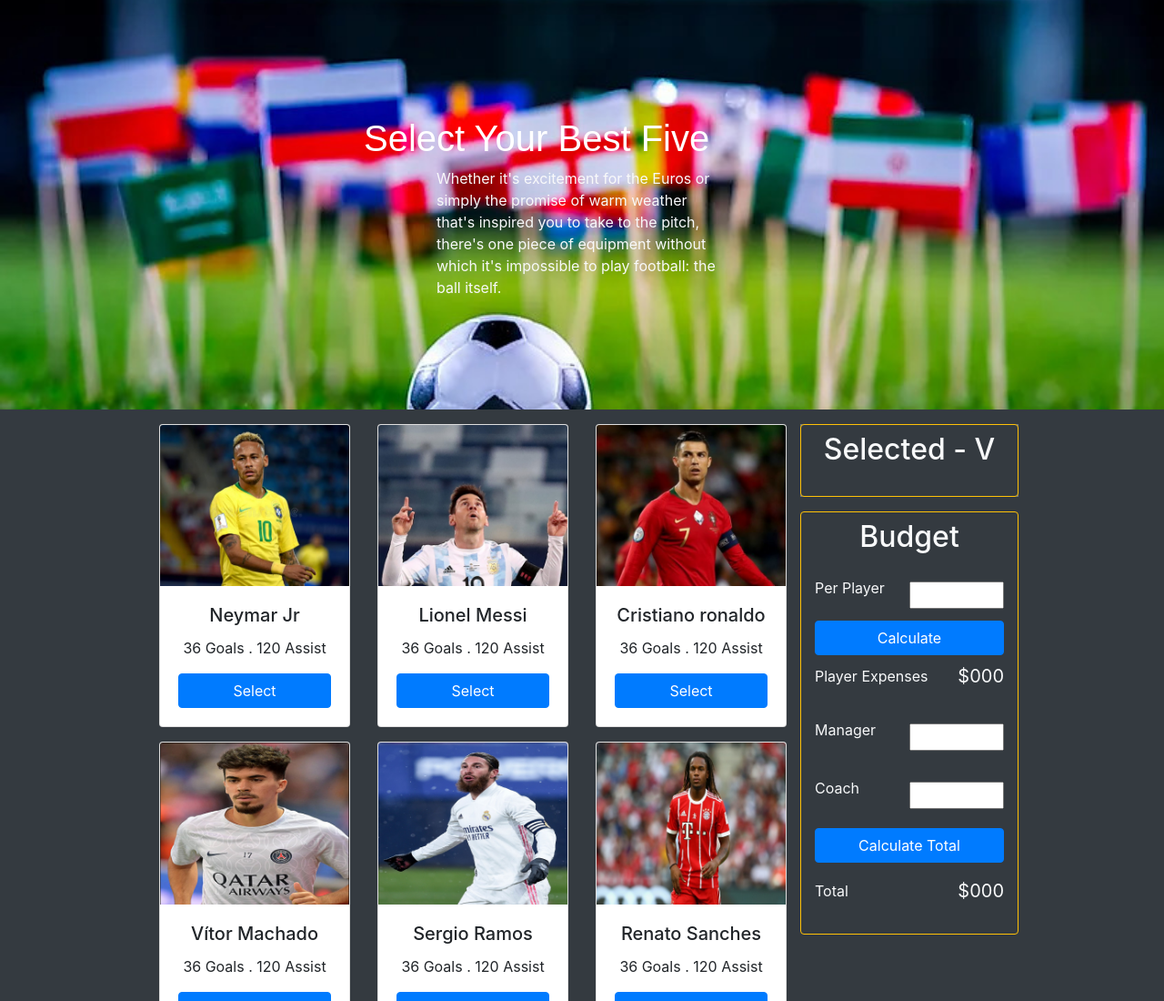
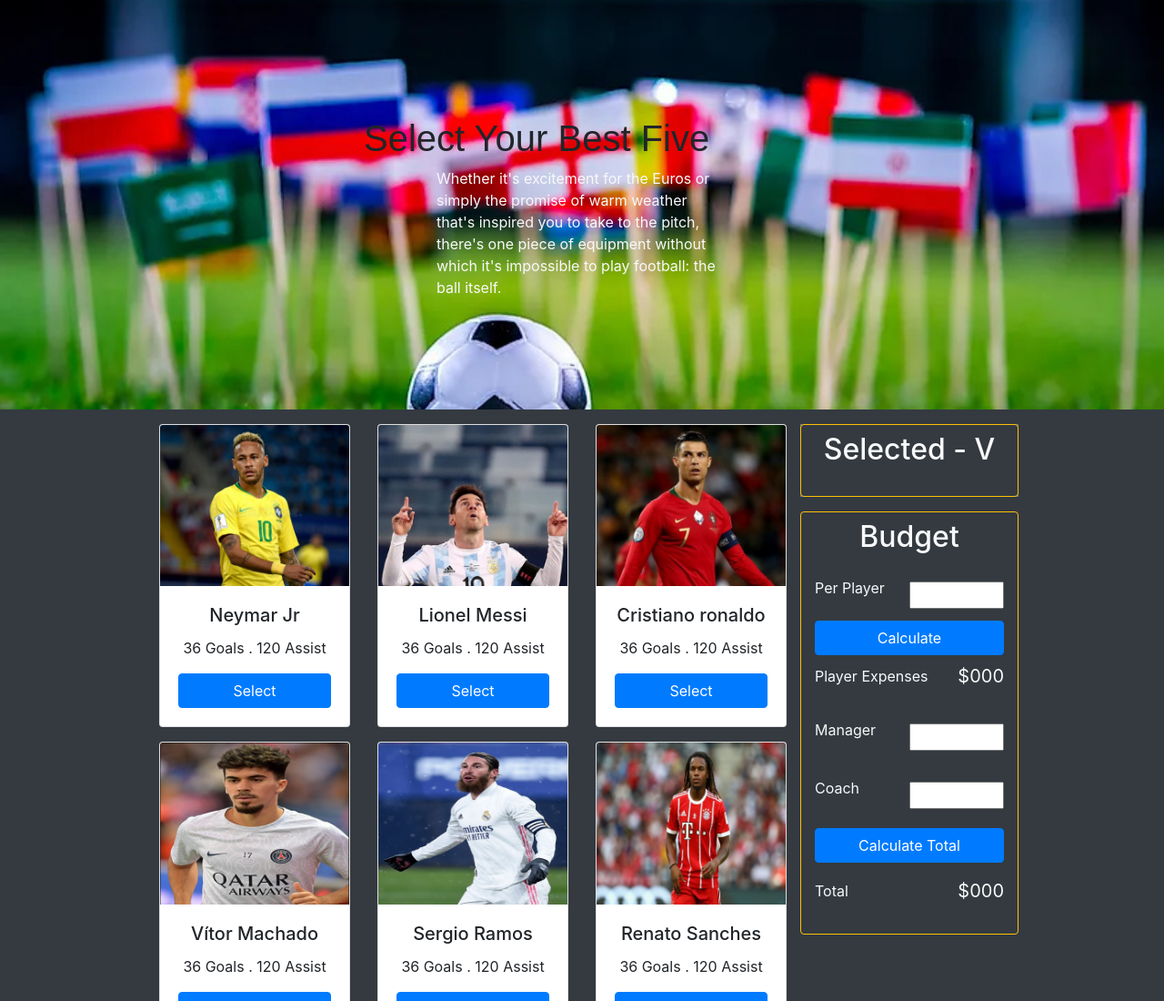
Before and after one commit to gazisharinmostafiz/bestplayer, a plain HTML site: page index.html in a window 1280 px wide. Shown: the top 1100 px of the page at 91% size. Drawn offline with nearby package versions, Linux system fonts and the light colour scheme; a web font is replaced by a local one.

Commit message:
complete project 1.6 button polished

```diff
--- a/index.html
+++ b/index.html
@@ -17,7 +17,7 @@
     <!--Header Text and Img-->
     <section class="header ">
         <div class="header-style">
-            <h1 class="header-info w-75 mx-auto text-white">Select Your Best Five</h1>
+            <h1 class="header-info w-75 mx-auto text-black">Select Your Best Five</h1>
             <p class="w-50 mx-auto text-light ">Whether it's excitement for the Euros or simply the promise of warm weather that's inspired you to take to the pitch, there's one piece of equipment without which it's impossible to play football: the ball itself.
 
             </p>
```
